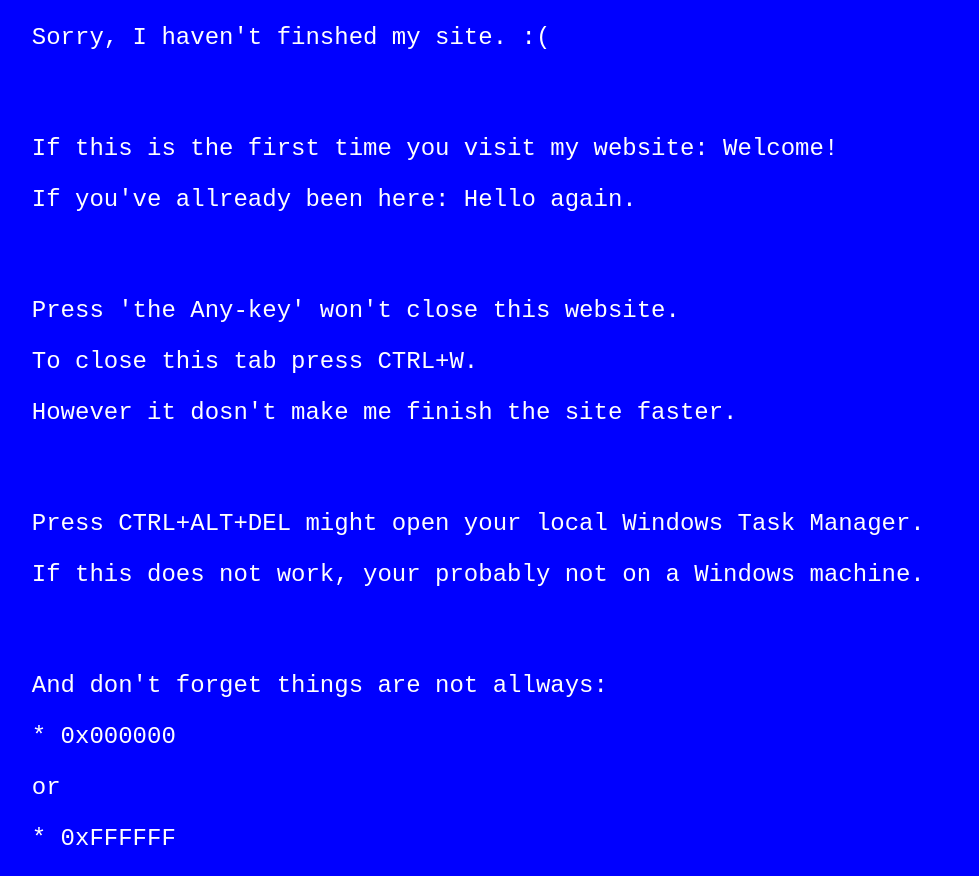
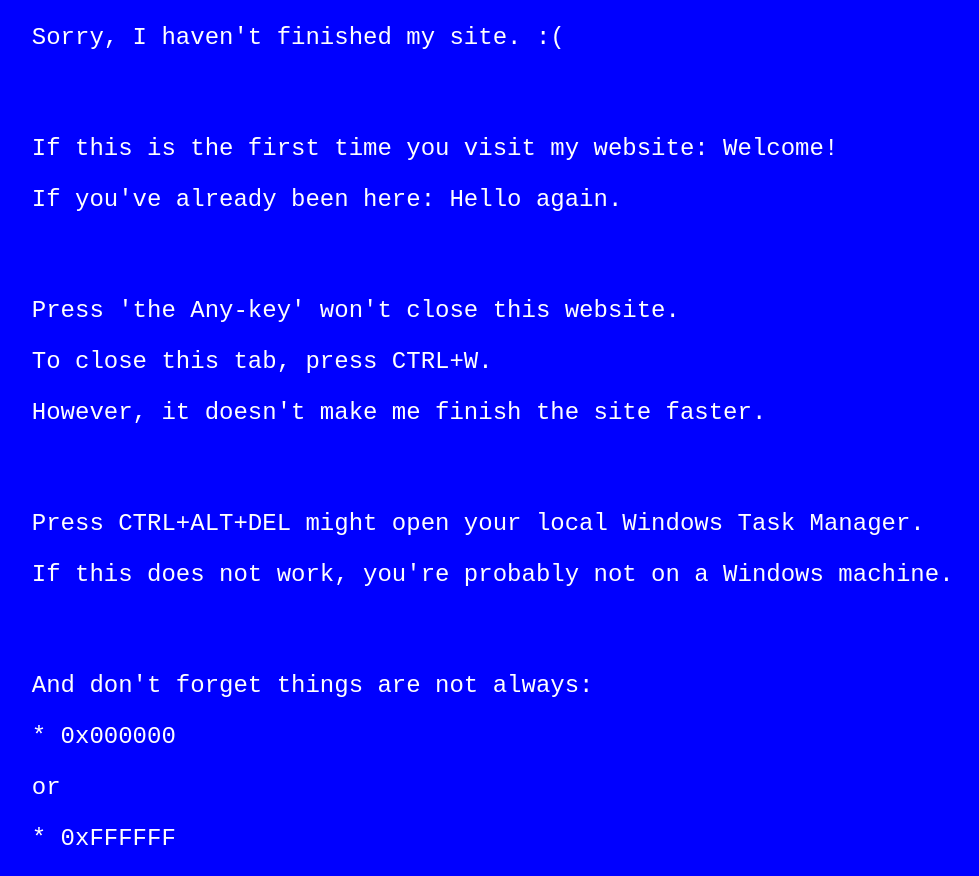
Before and after one commit to BruegelN/bruegeln.github.io, a plain HTML site: page index.html in a window 1280 px wide. Shown: the whole page, without its empty margins (229-1208 px from the left). Drawn offline with Linux system fonts and the light colour scheme.

Commit message:
Fixed spelling -.-

```diff
--- a/index.html
+++ b/index.html
@@ -7,23 +7,23 @@
   </head>
   <body>
     <div id="wrapper">
-      <p>Sorry, I haven't finshed my site. :(</p>
+      <p>Sorry, I haven't finished my site. :(</p>
       <br/>
       <br/>
       <p>If this is the first time you visit my website: Welcome!</p>
-      <p>If you've allready been here: Hello again.</p>
+      <p>If you've already been here: Hello again.</p>
       <br/>
       <br/>
       <p>Press 'the Any-key' won't close this website.</p>
-      <p>To close this tab press CTRL+W.</p>
-      <p>However it dosn't make me finish the site faster.</p>
+      <p>To close this tab, press CTRL+W.</p>
+      <p>However, it doesn't make me finish the site faster.</p>
       <br/>
       <br/>
       <p>Press CTRL+ALT+DEL might open your local Windows Task Manager.</p>
-      <p>If this does not work, your probably not on a Windows machine.</p>
+      <p>If this does not work, you're probably not on a Windows machine.</p>
       <br/>
       <br/>
-      <p>And don't forget things are not allways:</p>
+      <p>And don't forget things are not always:</p>
       <p>* 0x000000</p>
       <p>or</p>
       <p>* 0xFFFFFF</p>
```
Also changed, not shown: _includes/features.html (added, +9 -0 lines).
